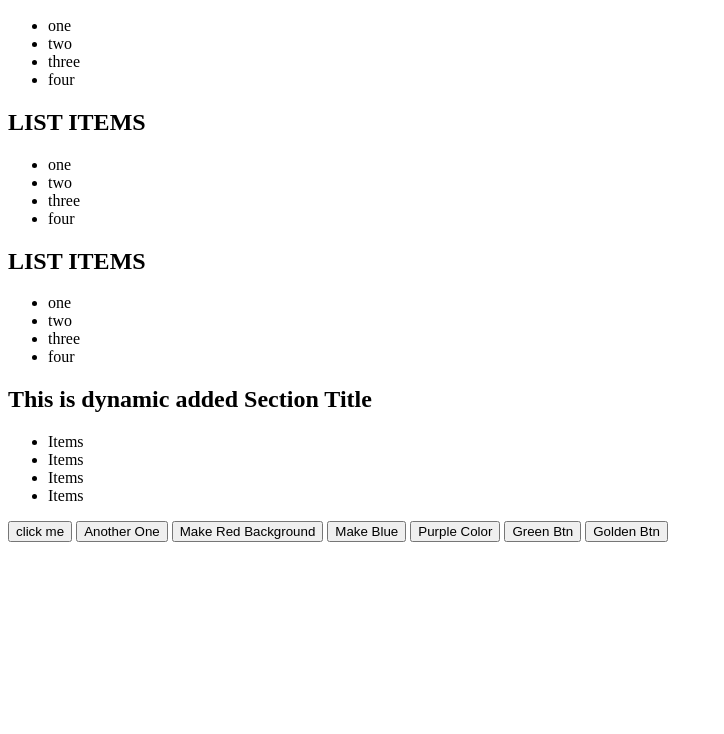
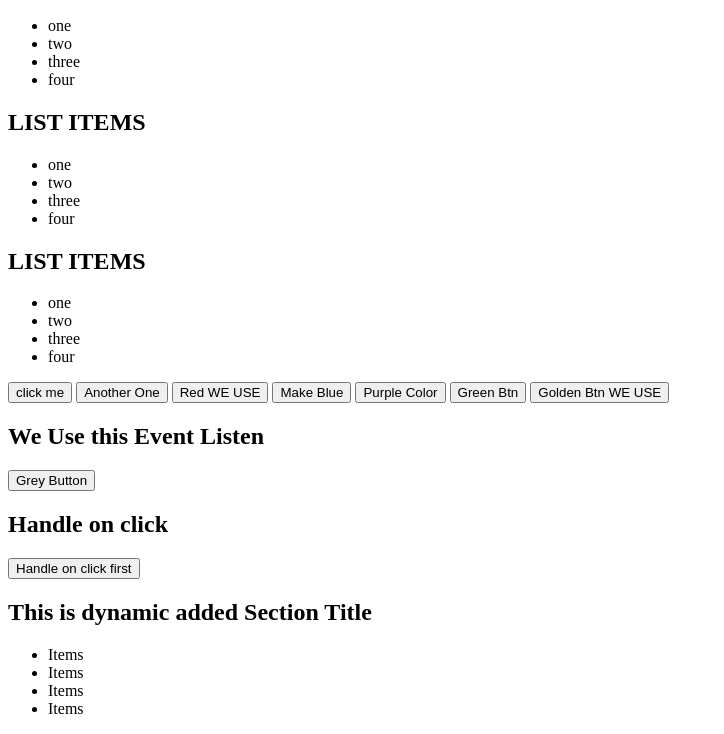
Before and after one commit to SahariorRidoy/DOM-1, a plain HTML site: page index.html in a window 1280 px wide. Shown: the part 110-844 px from the top of the page, without its empty margins (0-724 px from the left). Before the commit the page ends 800 px from the top, so only its background shows below. Drawn offline with Linux system fonts and the light colour scheme.

Commit message:
click to change innerText

```diff
--- a/index.html
+++ b/index.html
@@ -33,14 +33,13 @@
             <li>three</li>
             <li>four</li>
         </ul></section>
-
-    </main>
-    <!-- Option 1 -->
+        <section>
+                <!-- Option 1 -->
 <button onclick="console.log('hi')">click me</button>
 <button title="this is tooltip" onclick="console.log('Here i am')">Another One</button>
 
 <!-- Option 2 -->
-<button onclick=makeRed()>Make Red Background</button>
+<button onclick=makeRed()>Red WE USE</button>
 <!-- Option 3 -->
 <button id="makeBlue">Make Blue</button>
 <button id="purpleButton">Purple Color</button>
@@ -49,12 +48,32 @@
 <!-- Option 5 -->
  <button id="make-green">Green Btn</button>
 <!-- Option 6 -->
-<button id="make-golden">Golden Btn</button>
+<button id="make-golden">Golden Btn WE USE</button>
 
+
+</section>
+
+
+<!-- Another Section -->
+
+<section>
+<h1>We Use this Event Listen</h1>
+<button onclick=mostUsed()>Grey Button</button>
+<h2 id="paraToChange">Handle on click</h2>
+</section>
+<button onclick=handler()>Handle on click first</button>
+
+</main>
 
  <!-- Script File -->
     <script src="js/dom.js"></script>
+    <script src="js/weuse.js"></script>
     <script>
+        function handler(){
+            const handlerStatusChange=document.getElementById('paraToChange');
+            handlerStatusChange.innerText='Status Changed by handle button'
+        }
+
     </script>
 </body>
 </html>
--- /dev/null
+++ b/js/weuse.js
@@ -0,0 +1,3 @@
+function mostUsed(){
+    document.body.style.backgroundColor='grey'
+}
```
